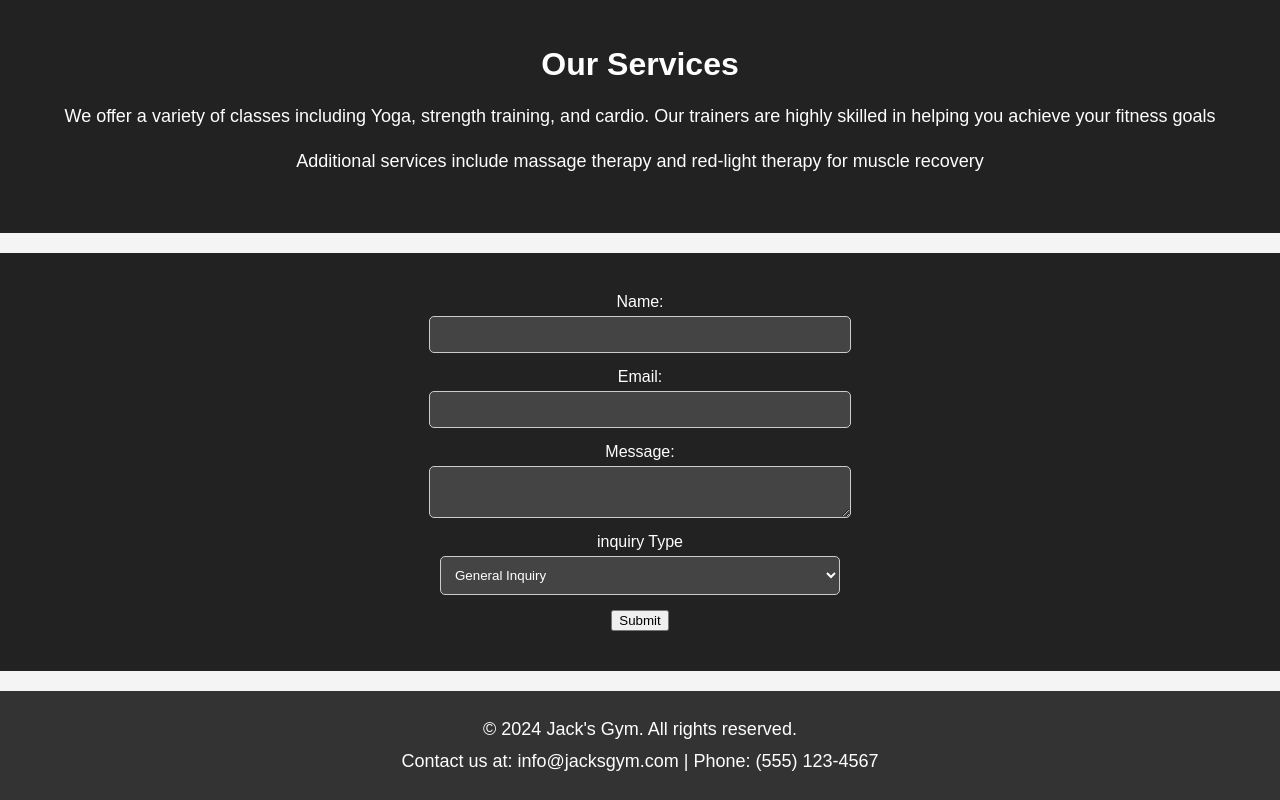
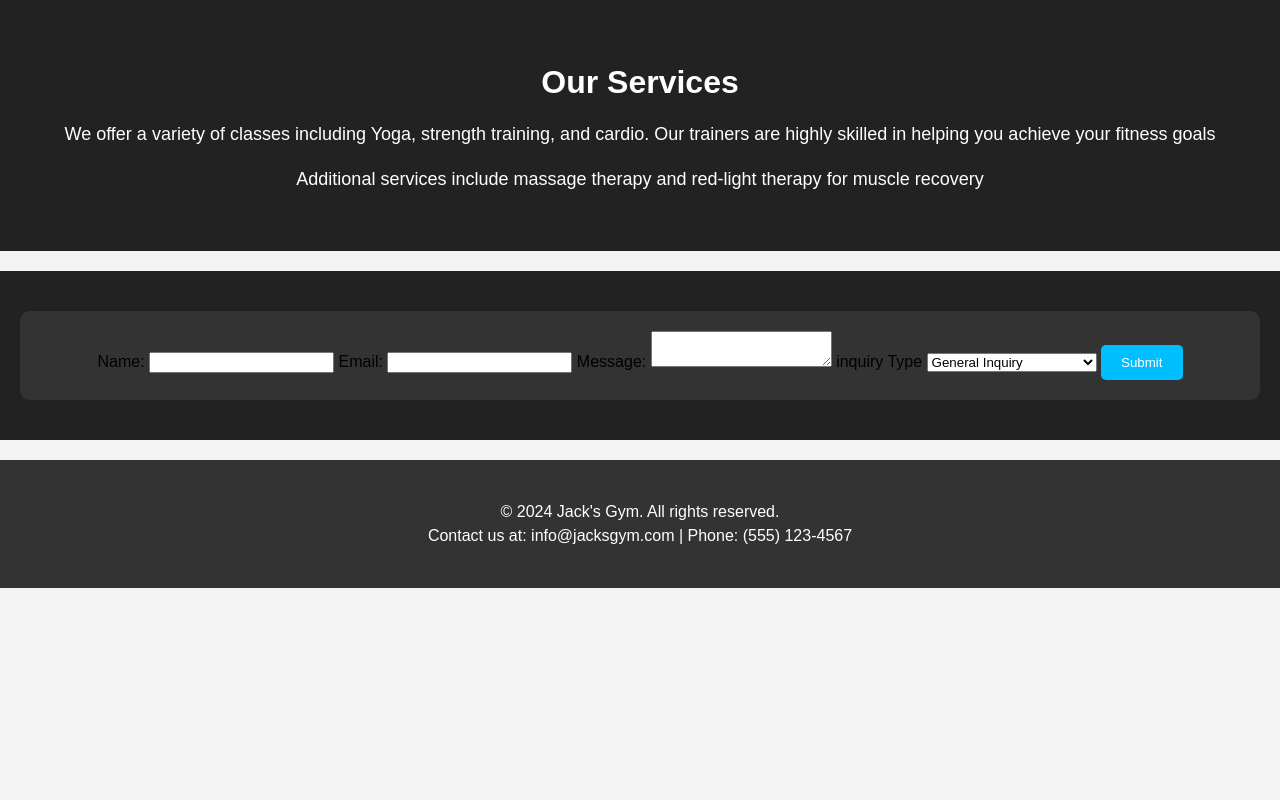
Before and after one commit to JAdams222/On_The_Job, a plain HTML site: page Index.html in a window 1280 px wide. Shown: the part 1304-2104 px from the top of the page. After the commit the page ends 1892 px from the top, so only its background shows below. Drawn offline with Linux system fonts and the light colour scheme.

Commit message:
css and html updates and changes

```diff
--- a/style.css
+++ b/style.css
@@ -51,13 +51,11 @@ header {
 
 header h1 {
     font-size: 50px;
-    margin: 0;
     color: #3300ff;
 }
 
 header p {
     font-size: 24px;
-    margin: 0;
     color: #3300ff;
 }
 
@@ -115,54 +113,71 @@ p {
     width: 100%; /* Makes sure images scale correctly */
     height: auto;
     object-fit: cover;
-    border-radius: 5px;
+    border-radius: 10px;
+    transition: transform 0.3s ease, box-shadow 0.3s ease
+}
+
+.gallery img:hover {
+    transform: scale(1.05); /* Slight zoom-in on hover */
+    box-shadow: 0 8px 16px rgba(0, 0, 0, 0.3); /* Add shadow on hover */
 }
 
 #gallery h2 {
     color: white;
+    font-size: 36px;
+    margin-bottom: 30px;
 }
 
 
-/* Contact Form */
-form {
-    display: flex;
-    flex-direction: column;
-    align-items: center;
-    color: white;
+/* Contact Section */
+#contact h2 {
+    color: white; /* Set title color to white */
+    margin-bottom: 20px;
+    font-size: 32px;
 }
 
-form label {
-    font-size: 16px;
-    margin-bottom: 5px;
-    color: white;
+#contact form {
+    background-color: #333; /* Dark background for contrast */
+    padding: 20px;
+    border-radius: 10px;
 }
 
-form input, form textarea, form select {
-    width: 100%;
-    max-width: 400px;
-    padding: 10px;
-    margin-bottom: 15px;
-    border-radius: 5px;
-    border: 1px solid #ccc;
-    background-color: #444;
-    color: white;
+#contact .form-label {
+    color: white; /* Label color for dark background */
 }
 
-form button:hover {
-    background-color: #555;
+#contact .form-control, #contact .form-select {
+    background-color: #555; /* Field background color */
+    color: white;
+    border: 1px solid #777;
 }
+
+#contact button {
+    margin-top: 10px;
+    padding: 10px 20px;
+    background-color: #00bfff;
+    border: none;
+    color: white;
+    border-radius: 5px;
+}
+
+#contact button:hover {
+    background-color: #007bff;
+}
+
 
 /* Footer Section */
 footer {
     background-color: #333;
     color: white;
     text-align: center;
-    padding: 20px 0;
+    padding: 40px 0;
     margin-top: 20px;
 }
 
 footer p {
-    margin: 5px 0;
+    margin: 0;
+    font-size: 16px;
 }
 
 /* Media Queries */
```
